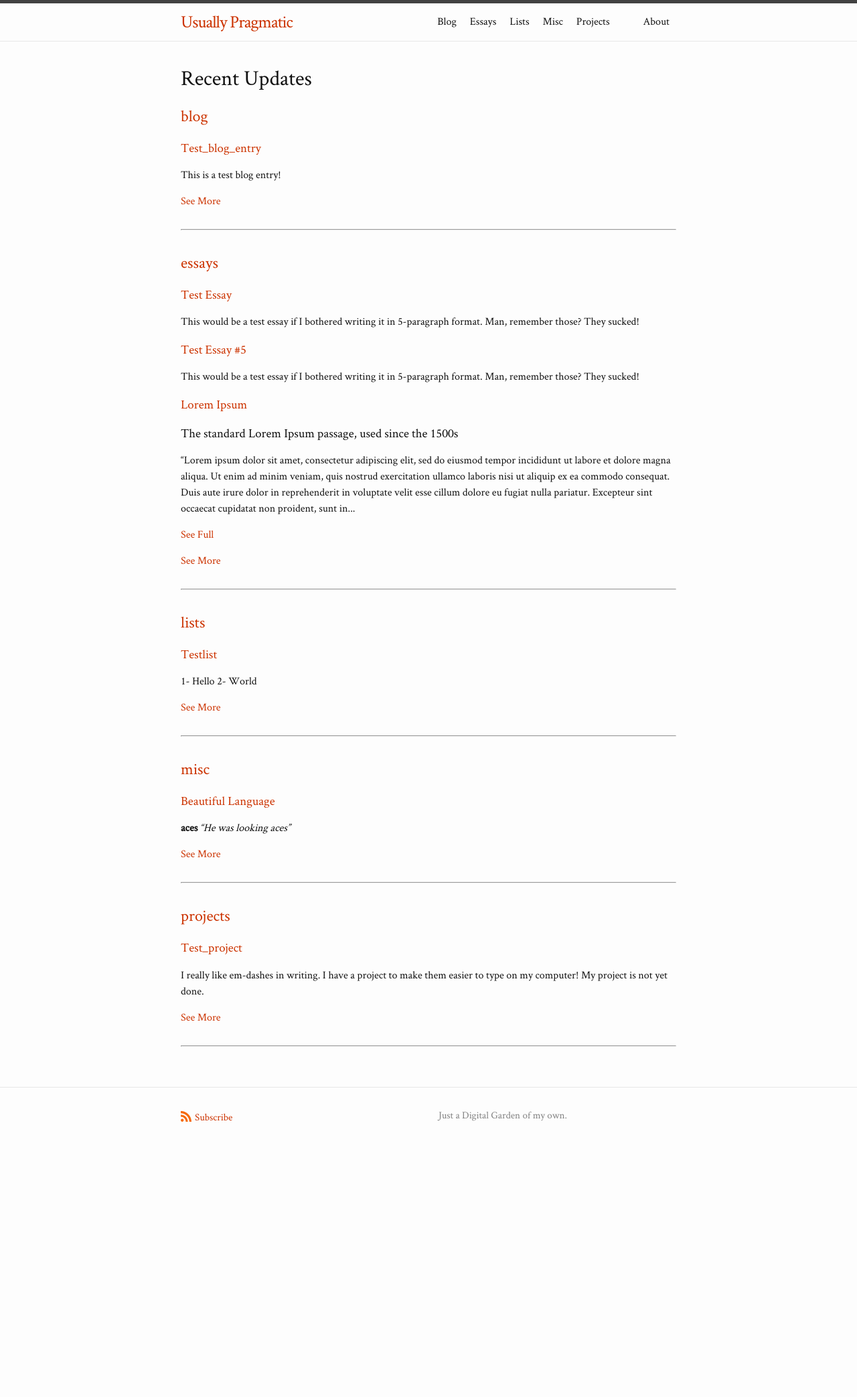
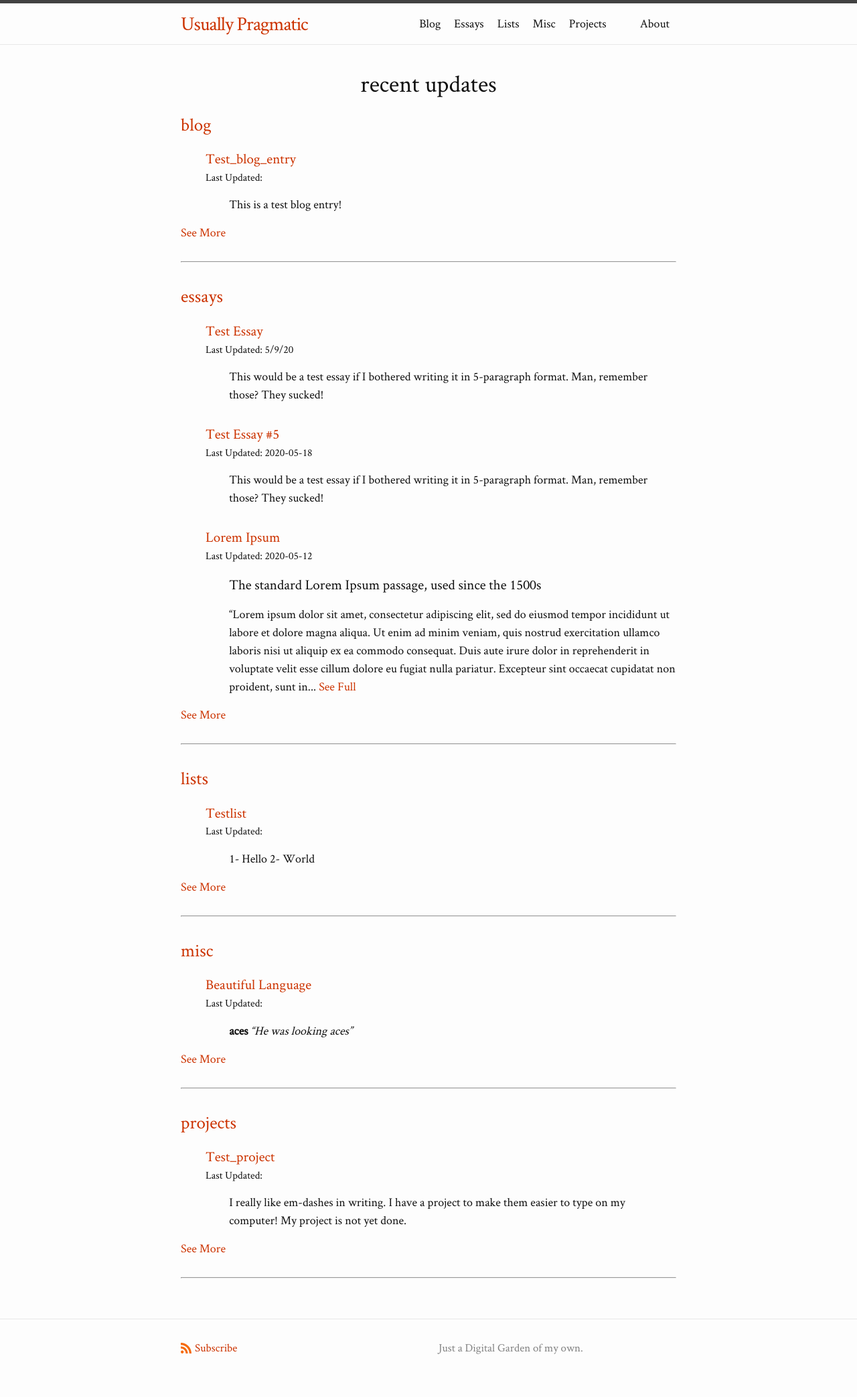
Before and after one commit to carpdiem/carpdiem.github.io, a Jekyll site: the page built from index.md, in a window 1280 px wide. Shown: the whole page at 67% size. Built offline with Jekyll 4.4.1, drawn with Linux system fonts in a browser that asks for light colours; before the commit the page ends 1739 px from its top, so only the background shows below that.

Commit message:
presentation improvements to index page

```diff
--- a/_layouts/home.html
+++ b/_layouts/home.html
@@ -4,7 +4,7 @@ layout: default
 
 <div class="home">
   {%- if page.title -%}
-    <h1 class="page-heading">{{ page.title }}</h1>
+    <h2 class="page-heading" style="text-align: center">{{ page.title }}</h2>
   {%- endif -%}
 
   {{ content }}
--- a/_sass/minima/custom-styles.scss
+++ b/_sass/minima/custom-styles.scss
@@ -29,3 +29,28 @@ a:link {
 	padding-right: 10px;
 	flex: 1;
 }
+
+.index_left_indent {
+	margin-left: 5%;
+	padding-top: $spacing-unit / 2;
+}
+
+.index_left_indent:first-child {
+	padding-top: 0;
+}
+
+.index_item_title {
+	margin-bottom: $spacing-unit / 2;
+}
+
+.index_title {
+	margin-bottom: 0;
+}
+
+.metadata {
+	font-size: $small-font-size;
+}
+
+.index_item_content {
+	padding-left: 5%;
+}
--- a/_sass/minima/initialize.scss
+++ b/_sass/minima/initialize.scss
@@ -6,9 +6,9 @@
 	font-family: "Crimson Text";
 	src: url("../Crimson_Text/CrimsonText-Regular.ttf");
 }
-$base-font-family: "Crimson Text", sans-serif !default;
+$base-font-family: "Crimson Text", "Times New Roman", serif !default;
 $code-font-family: "Menlo", "Inconsolata", "Consolas", "Roboto Mono", "Ubuntu Mono", "Liberation Mono", "Courier New", monospace;
-$base-font-size:   16px !default;
+$base-font-size:   18px !default;
 $base-font-weight: 400 !default;
 $small-font-size:  $base-font-size * 0.875 !default;
 $base-line-height: 1.5 !default;
--- a/index.md
+++ b/index.md
@@ -1,6 +1,6 @@
 ---
 layout: home
-title: Recent Updates
+title: recent updates
 permalink: /
 ---
 
@@ -9,22 +9,28 @@ permalink: /
 {% if c.label != "posts" %}
 
 ## <a href="{{ c.label }}">{{ c.label }}</a>
-
+<div>
 {% assign sorted = site[c.label] | sort: 'last_modified' | reverse | slice: 0, 3 %}
 {% for item in sorted %}
-
-### <a href="{{ item.url }}">{{ item.title }}</a>
-
+<div class="index_left_indent">
+<div class="index_item_title">
+<h3 class="index_title"><a href="{{ item.url }}">{{ item.title }}</a></h3>
+<div class="metadata">Last Updated: {{ item.last_modified }}</div>
+</div>
+{% assign wc = item.content | number_of_words %}
+<div class="index_item_content">
+{% if wc > 70 %}
+{% assign link = '<a href="' | append: item.url | append: '"> See Full</a>' %}
+{{ item.content | truncatewords: 70 | append: link | markdownify }}
+{% else %}
 {{ item.content | truncatewords: 70 | markdownify }}
-{% assign wc = item.content | number_of_words %}
-
-{% if wc > 70 %}
-<a href="{{ item.url }}">See Full</a>
 {% endif %}
+</div>
+</div>
 {% endfor %}
 <a href="{{ c.label }}">See More</a>
 <hr>
-
+</div>
 {% endif %}
 
 {% endfor %}
```
